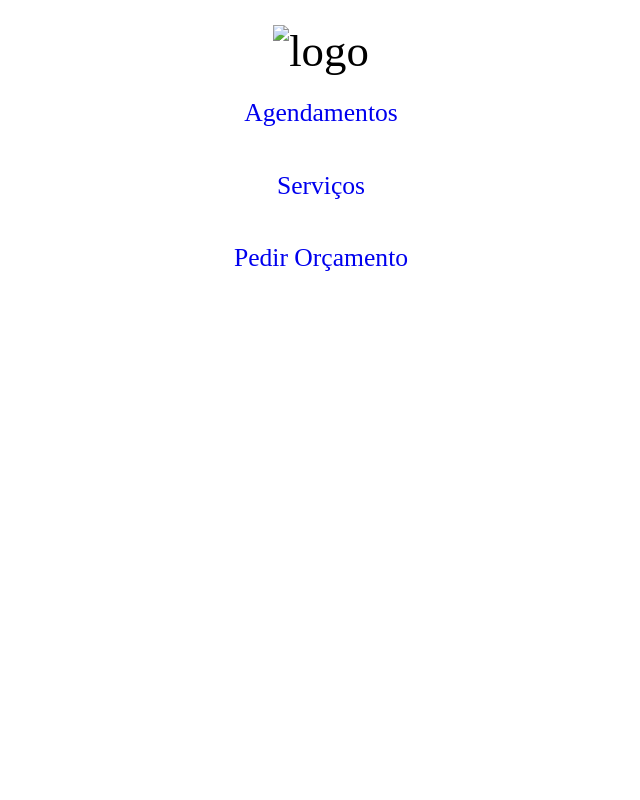
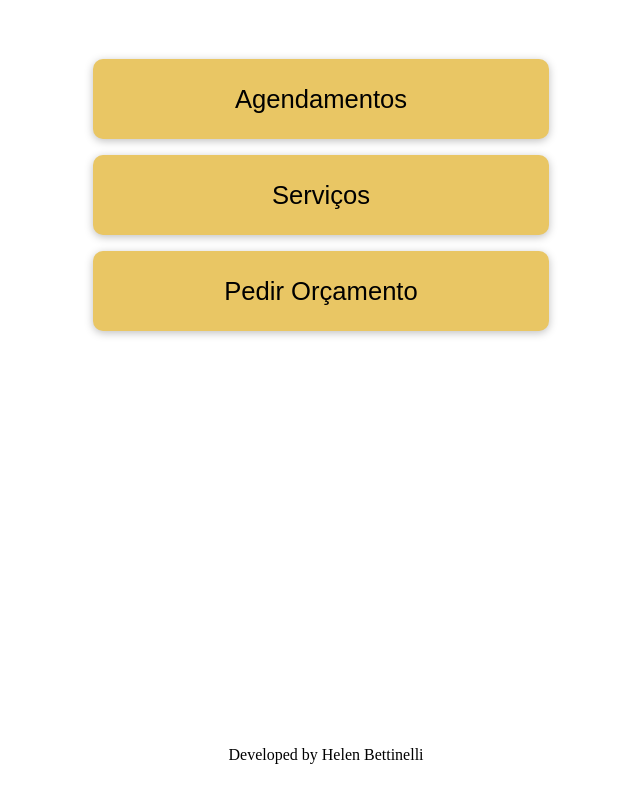
Before and after one commit to heebettinelli/brave-bikers-garage, a plain HTML site: page index.html in a window 1280 px wide. Shown: the whole page, without its empty margins (319-959 px from the left). Drawn offline with Linux system fonts and the light colour scheme.

Commit message:
style: change margin buttons and footer proprieties

```diff
--- a/index.html
+++ b/index.html
@@ -1,31 +1,35 @@
 <!DOCTYPE html>
-<html lang="pt-en">
+<html lang="pt-pt">
 <head>
     <meta charset="UTF-8">
     <meta name="viewport" content="width=device-width, initial-scale=1.0">
-    <title>Document</title>
+    <title>Brave Bikers Garage</title>
+    <!-- <link rel="shortcut icon" href="favicon.ico" type="image/x-icon"> -->
     <link rel="stylesheet" href="style.css">
 </head>
 <body>
     <main>
-        <img class="logo" src="#" alt="logo">
+        <img class="logo" src="#" alt="">
         <div class="flex-container">
-            <div class="tratamentos">
+            <div class="FirstButtom">
                 <a href="https://wa.me/">
                     <h2>Agendamentos</h2>
                 </a>
             </div>
-            <div class="valores">
+            <div class="SecondButtom">
                 <a href="#">
                     <h2>Serviços</h2>
                 </a>
             </div>
-            <div class="marcacoes">
+            <div class="ThirdButtom">
                 <a href="#">
                     <h2>Pedir Orçamento</h2>
                 </a>
             </div>
         </div>
+        <footer>
+            <p>Developed by Helen Bettinelli</p>
+        </footer>
     </main>
 </body>
 </html>
--- a/style.css
+++ b/style.css
@@ -1,14 +1,13 @@
 @charset "UTF-8";
 
 :root{
-    --cor-principal: ;
-    --cor-secundaria: ;
-    --cor-apoio: ;
+    --cor-principal: #e9c664;
+    --cor-background: #ffffff ;
+    --cor-apoio: #000000 ;
 
-    --font-principal: ;
+    --font-principal: Arial, Helvetica, sans-serif ;
     --font-destaque: ;
     --font-apoio: ;
-
 }
 
 @media all {
@@ -28,8 +27,8 @@
     }
 
     h2{
-        color: var(--cor-destaque);
-        font-family: var(--font-corpo);
+        color: var(--cor-apoio);
+        font-family: var(--font-principal);
         text-align: center;
         padding: auto;
         font-weight: lighter;
@@ -49,22 +48,16 @@
         transform: translate(-50%, -50%);
     }
 
-    .logo {
-        font-family: var(--font-destaque);
-        color: var(--cor-destaque);
-        align-items: center;
-        justify-content: center;
-    }
-
     .FirstButtom, .SecondButtom, .ThirdButtom {
-        background-color: var(--cor-base);
+        background-color: var(--cor-principal);
         border-radius: 10px;
-        border: 2px solid var(--cor-destaque);
-        margin-top: 10px;
+        /* border: 2px solid var(--cor-destaque); */
+        margin-top: 16px;
         display: flex;
         flex-direction: column;
         align-items: center;
         justify-content: center;
+        box-shadow: 0px 2px 8px 0px rgba(0, 0, 0, 0.25);
     }
 
     .flex-container {
@@ -79,9 +72,13 @@
         text-align: center;
     }
 
-    .footer{
+    footer{
+        position: fixed;
+        bottom: 0;
+        width: 100%;
         color: var(--cor-base);
-        font-size: small;
+        font-weight: lighter;
+        text-align: center;
     }
 }
 
@@ -95,21 +92,17 @@
     }
 
     h2{
-        font-size: 4vw;
+        font-size: 3.5vw;
     }
 
-    .logo {
+    /* .logo {
         font-size: 9vw;
-    }
+    } */
 
     .FirstButtom, .SecondButtom, .ThirdButtom {
     height: 10vh;
     width: 75%;
 }
-
-    .footer{
-        padding-top: 11%;
-    }
 
 }
 
@@ -133,11 +126,6 @@
         height: 10vh;
         width: 40%;
     }
-
-    .footer{
-        padding-top: 1%;
-    }
-
 }
 
 /* versao desktop 1366px px a 1440px */
@@ -161,8 +149,4 @@
         width: 40%;
     }
 
-    .footer{
-        padding-top: 1%;
-    }
-
 }
```
